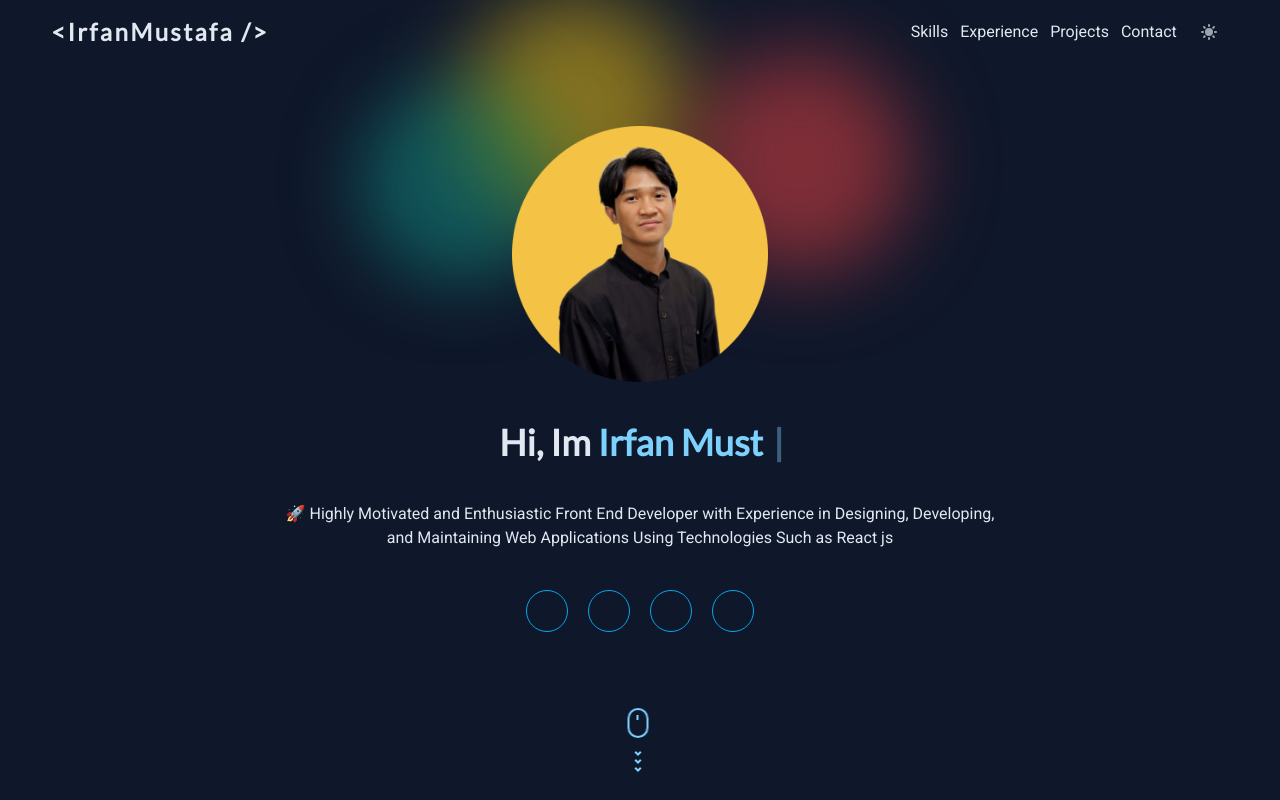
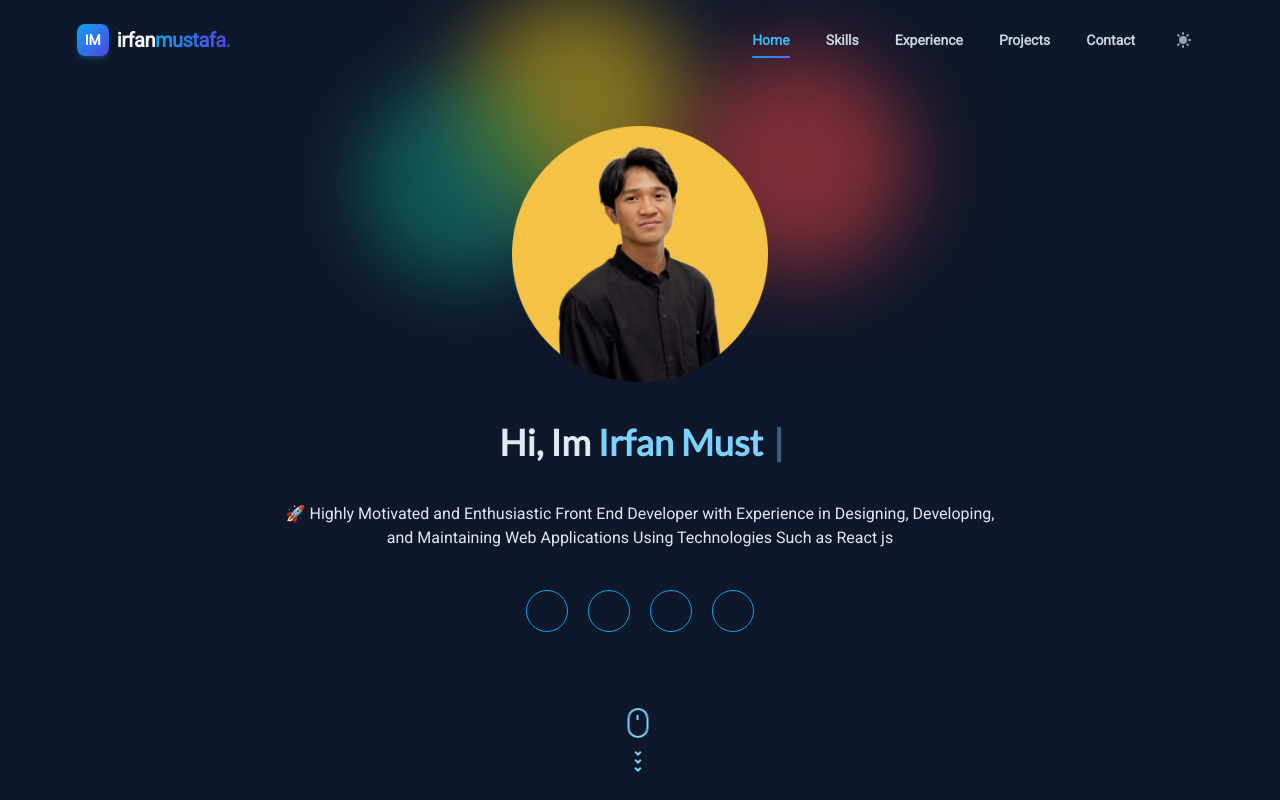
Before and after one commit to irfanmusthafaa/myportfolio, a Next.js app: page / in a window 1280 px wide. Shown: the top 800 px of the page. Built offline with nearby package versions, Linux system fonts and the light colour scheme; some icons are missing.

Commit message:
feat: add section components and implement dynamic navigation header

```diff
--- a/src/layouts/Header.js
+++ b/src/layouts/Header.js
@@ -1,74 +1,171 @@
-import React, { useContext } from 'react';
+import React, { useContext, useState, useEffect } from 'react';
 import PropTypes from 'prop-types';
-import { motion } from 'framer-motion';
+import { motion, AnimatePresence } from 'framer-motion';
 // context
 import { ScrollContext } from '../context/ScrollContext';
 
 // ----------------------------------------------------------------------
 
+const SECTION_LABELS = {
+  home: 'Home',
+  skills: 'Skills',
+  experience: 'Experience',
+  works: 'Projects',
+  contact: 'Contact',
+};
+
 export default function Header({ darkModeEnabled, toggleMode }) {
   const { isScroll, jumpToTop } = useContext(ScrollContext);
+  const [activeSection, setActiveSection] = useState('home');
+  const [dropdownOpen, setDropdownOpen] = useState(false);
+
+  useEffect(() => {
+    const sections = ['skills', 'experience', 'works', 'contact'];
+
+    const handleScroll = () => {
+      let current = 'home';
+      const scrollPosition = window.scrollY + 120; // offset for navbar height + buffer
+
+      // If we are close to the top of the page, it's home
+      if (window.scrollY < 100) {
+        setActiveSection('home');
+        return;
+      }
+
+      // If we are at the bottom of the page, it's contact
+      if (window.innerHeight + window.scrollY >= document.documentElement.scrollHeight - 50) {
+        setActiveSection('contact');
+        return;
+      }
+
+      for (const section of sections) {
+        const el = document.getElementById(section);
+        if (el) {
+          const rect = el.getBoundingClientRect();
+          const top = rect.top + window.scrollY;
+          const height = rect.height;
+          if (scrollPosition >= top && scrollPosition < top + height) {
+            current = section;
+          }
+        }
+      }
+
+      setActiveSection(current);
+    };
+
+    window.addEventListener('scroll', handleScroll, { passive: true });
+    handleScroll();
+
+    return () => window.removeEventListener('scroll', handleScroll);
+  }, []);
+
+  // Close dropdown on click outside
+  useEffect(() => {
+    if (!dropdownOpen) return;
+
+    const handleClickOutside = (e) => {
+      if (!e.target.closest('.mobile-breadcrumb-container')) {
+        setDropdownOpen(false);
+      }
+    };
+
+    document.addEventListener('click', handleClickOutside);
+    return () => document.removeEventListener('click', handleClickOutside);
+  }, [dropdownOpen]);
 
   return (
     <header className="container mx-auto">
       <nav
-        className={`fixed top-0 right-0 z-[1000] flex h-16 w-full items-center justify-between px-4 md:h-16 md:px-[4%] ${
-          isScroll ? 'backdrop-blur-xl backdrop-filter' : ''
+        className={`fixed top-0 left-0 right-0 z-[1000] flex h-16 w-full items-center justify-between px-4 transition-all duration-300 md:h-20 md:px-[6%] ${
+          isScroll
+            ? 'bg-white/70 shadow-sm shadow-slate-100/50 backdrop-blur-xl dark:bg-neutral-900/70 dark:shadow-none'
+            : 'bg-transparent'
         }`}
       >
+        {/* Logo Area */}
         <motion.div
-          initial={{ opacity: 0, scale: 0.5, x: -200 }}
+          initial={{ opacity: 0, scale: 0.8, x: -30 }}
           animate={{ opacity: 1, scale: 1, x: 0 }}
-          transition={{ duration: 2, delay: 0.5 }}
+          transition={{ duration: 0.5 }}
+          className="flex cursor-pointer select-none items-center gap-2"
+          onClick={jumpToTop}
         >
-          <h3
-            className="text-md cursor-pointer font-lato font-semibold tracking-widest md:text-2xl"
-            onClick={jumpToTop}
-          >
-            &lt;IrfanMustafa /&gt;
-          </h3>
+          <div className="flex h-8 w-8 items-center justify-center rounded-lg bg-gradient-to-br from-primary-500 to-indigo-600 text-sm font-black text-white shadow-md shadow-primary-500/25 transition-transform hover:scale-105 active:scale-95">
+            IM
+          </div>
+          <span className="text-md font-extrabold tracking-tight text-slate-800 dark:text-neutral-50 md:text-xl">
+            irfan
+            <span className="bg-gradient-to-r from-primary-500 to-indigo-600 bg-clip-text text-transparent">
+              mustafa
+            </span>
+            <span className="animate-pulse font-black text-primary-500">.</span>
+          </span>
         </motion.div>
+
+        {/* Desktop Navigation */}
         <motion.div
-          initial={{ opacity: 0, scale: 0.5, x: 200 }}
-          animate={{ opacity: 1, scale: 1, x: 0 }}
-          transition={{ duration: 2, delay: 0.5 }}
+          initial={{ opacity: 0, x: 30 }}
+          animate={{ opacity: 1, x: 0 }}
+          transition={{ duration: 0.5 }}
+          className="hidden md:block"
         >
-          <ul className="flex items-center space-x-3">
-            <li>
-              <a href="#skills" className="text-sm xs:text-base">
-                Skills
-              </a>
-            </li>
-            <li>
-              <a href="#experience" className="text-sm xs:text-base">
-                Experience
-              </a>
-            </li>
-            <li>
-              <a href="#works" className="text-sm xs:text-base">
-                Projects
-              </a>
-            </li>
-            <li>
-              <a href="#contact" className="text-sm xs:text-base">
-                Contact
-              </a>
-            </li>
-            <li>
+          <ul className="flex items-center space-x-1">
+            {Object.entries(SECTION_LABELS).map(([id, label]) => {
+              const isActive = activeSection === id;
+              return (
+                <li key={id} className="relative">
+                  <a
+                    href={id === 'home' ? '#' : `#${id}`}
+                    onClick={(e) => {
+                      if (id === 'home') {
+                        e.preventDefault();
+                        jumpToTop();
+                      }
+                    }}
+                    className={`relative block rounded-full px-4 py-2 text-sm font-bold transition-all duration-300 ${
+                      isActive
+                        ? 'font-extrabold text-primary-600 dark:text-primary-400'
+                        : 'text-slate-600 hover:text-slate-900 dark:text-neutral-300 dark:hover:text-neutral-50'
+                    }`}
+                  >
+                    {label}
+                    {isActive && (
+                      <motion.div
+                        layoutId="activeUnderline"
+                        className="absolute bottom-0 left-4 right-4 h-0.5 rounded-full bg-gradient-to-r from-primary-500 to-indigo-500"
+                        transition={{ type: 'spring', stiffness: 380, damping: 30 }}
+                      />
+                    )}
+                  </a>
+                </li>
+              );
+            })}
+            <li className="pl-2">
               <button
-                className="rounded-lg p-2.5 text-sm text-gray-500 hover:bg-gray-100 focus:outline-none focus:ring-4 focus:ring-gray-200 dark:text-gray-400 dark:hover:bg-gray-700 dark:focus:ring-gray-700"
+                className="rounded-xl p-2.5 text-sm text-slate-500 transition-colors hover:bg-slate-100/80 focus:outline-none dark:text-neutral-400 dark:hover:bg-neutral-800/80"
                 onClick={toggleMode}
+                aria-label="Toggle dark mode"
               >
                 {darkModeEnabled ? (
-                  <svg className="h-5 w-5" fill="currentColor" viewBox="0 0 20 20" xmlns="http://www.w3.org/2000/svg">
+                  <svg
+                    className="h-5 w-5 transition-transform duration-300 hover:rotate-12"
+                    fill="currentColor"
+                    viewBox="0 0 20 20"
+                    xmlns="http://www.w3.org/2000/svg"
+                  >
                     <path
-                      d="M10 2a1 1 0 011 1v1a1 1 0 11-2 0V3a1 1 0 011-1zm4 8a4 4 0 11-8 0 4 4 0 018 0zm-.464 4.95l.707.707a1 1 0 001.414-1.414l-.707-.707a1 1 0 00-1.414 1.414zm2.12-10.607a1 1 0 010 1.414l-.706.707a1 1 0 11-1.414-1.414l.707-.707a1 1 0 011.414 0zM17 11a1 1 0 100-2h-1a1 1 0 100 2h1zm-7 4a1 1 0 011 1v1a1 1 0 11-2 0v-1a1 1 0 011-1zM5.05 6.464A1 1 0 106.465 5.05l-.708-.707a1 1 0 00-1.414 1.414l.707.707zm1.414 8.486l-.707.707a1 1 0 01-1.414-1.414l.707-.707a1 1 0 011.414 1.414zM4 11a1 1 0 100-2H3a1 1 0 000 2h1z"
+                      d="M10 2a1 1 0 011 1v1a1 1 0 11-2 0V3a1 1 0 011-1zm4 8a4 4 0 11-8 0 4 4 0 018 0zm-.464 4.95l.707.707a1 1 0 001.414-1.414l-.707-.707a1 1 0 00-1.414 1.414zm2.12-10.607a1 1 0 010 1.414l-.706.707a1 1 0 11-1.414-1.414l.707-.707a1 1 0 011.414 0zM17 11a1 1 0 100-2h-1a1 1 0 100 2h1zm-7 4a1 1 0 011 1v1a1 1 0 11-2 0v-1a1 1 0 011-1zM5.05 6.464A1 1 0 106.465 5.05l-.708-.707a1 1 0 00-1.414 1.414l.707.707zm1.414 8.486l-.707.707a1 1 0 01-1.414-1.414l.707-.707a1 1 0 011.414 1.414z"
                       fillRule="evenodd"
                       clipRule="evenodd"
                     />
                   </svg>
                 ) : (
-                  <svg className="h-5 w-5" fill="currentColor" viewBox="0 0 20 20" xmlns="http://www.w3.org/2000/svg">
+                  <svg
+                    className="h-5 w-5 transition-transform duration-300 hover:-rotate-12"
+                    fill="currentColor"
+                    viewBox="0 0 20 20"
+                    xmlns="http://www.w3.org/2000/svg"
+                  >
                     <path d="M17.293 13.293A8 8 0 016.707 2.707a8.001 8.001 0 1010.586 10.586z" />
                   </svg>
                 )}
@@ -76,12 +173,115 @@ export default function Header({ darkModeEnabled, toggleMode }) {
             </li>
           </ul>
         </motion.div>
+
+        {/* Mobile Breadcrumb Menu & Dark Mode toggle */}
+        <div className="mobile-breadcrumb-container flex items-center gap-2 md:hidden">
+          <div className="relative flex items-center gap-1 text-[13px] font-medium text-slate-500 dark:text-neutral-400">
+            <span
+              className="cursor-pointer font-extrabold transition-colors hover:text-primary-500"
+              onClick={jumpToTop}
+            >
+              IM
+            </span>
+            <span className="font-bold text-slate-300 dark:text-neutral-800">/</span>
+            <button
+              onClick={() => setDropdownOpen(!dropdownOpen)}
+              className="flex items-center gap-1 rounded-full border border-slate-200/60 bg-slate-50/90 px-2.5 py-1 font-extrabold text-primary-600 transition-all hover:bg-primary-50 active:scale-95 dark:border-neutral-800/80 dark:bg-neutral-800/90 dark:text-primary-400 dark:hover:bg-neutral-800"
+            >
+              {SECTION_LABELS[activeSection] || activeSection}
+              <svg
+                className={`h-3 w-3 text-slate-400 transition-transform duration-200 dark:text-neutral-500 ${
+                  dropdownOpen ? 'rotate-180' : ''
+                }`}
+                fill="none"
+                viewBox="0 0 24 24"
+                stroke="currentColor"
+                strokeWidth="3"
+              >
+                <path strokeLinecap="round" strokeLinejoin="round" d="M19 9l-7 7-7-7" />
+              </svg>
+            </button>
+          </div>
+
+          <button
+            className="rounded-lg p-2 text-slate-500 transition-colors hover:bg-slate-100/50 focus:outline-none dark:text-neutral-400 dark:hover:bg-neutral-800/50"
+            onClick={toggleMode}
+            aria-label="Toggle dark mode"
+          >
+            {darkModeEnabled ? (
+              <svg
+                className="h-5 w-5 transition-transform duration-300 hover:rotate-12"
+                fill="currentColor"
+                viewBox="0 0 20 20"
+                xmlns="http://www.w3.org/2000/svg"
+              >
+                <path
+                  d="M10 2a1 1 0 011 1v1a1 1 0 11-2 0V3a1 1 0 011-1zm4 8a4 4 0 11-8 0 4 4 0 018 0zm-.464 4.95l.707.707a1 1 0 001.414-1.414l-.707-.707a1 1 0 00-1.414 1.414zm2.12-10.607a1 1 0 010 1.414l-.706.707a1 1 0 11-1.414-1.414l.707-.707a1 1 0 011.414 0zM17 11a1 1 0 100-2h-1a1 1 0 100 2h1zm-7 4a1 1 0 011 1v1a1 1 0 11-2 0v-1a1 1 0 011-1zM5.05 6.464A1 1 0 106.465 5.05l-.708-.707a1 1 0 00-1.414 1.414l.707-.707zm1.414 8.486l-.707.707a1 1 0 01-1.414-1.414l.707-.707a1 1 0 011.414 1.414z"
+                  fillRule="evenodd"
+                  clipRule="evenodd"
+                />
+              </svg>
+            ) : (
+              <svg
+                className="h-5 w-5 transition-transform duration-300 hover:-rotate-12"
+                fill="currentColor"
+                viewBox="0 0 20 20"
+                xmlns="http://www.w3.org/2000/svg"
+              >
+                <path d="M17.293 13.293A8 8 0 016.707 2.707a8.001 8.001 0 1010.586 10.586z" />
+              </svg>
+            )}
+          </button>
+        </div>
       </nav>
+
+      {/* Mobile Dropdown Menu Container */}
+      <AnimatePresence>
+        {dropdownOpen && (
+          <motion.div
+            initial={{ opacity: 0, y: -10, scale: 0.95 }}
+            animate={{ opacity: 1, y: 0, scale: 1 }}
+            exit={{ opacity: 0, y: -10, scale: 0.95 }}
+            transition={{ duration: 0.15, ease: 'easeOut' }}
+            className="mobile-breadcrumb-container fixed right-4 top-16 z-[999] w-48 rounded-2xl border border-slate-200/60 bg-white/80 p-2 shadow-lg shadow-slate-100/50 backdrop-blur-xl dark:border-neutral-800/80 dark:bg-neutral-900/80 dark:shadow-none"
+          >
+            <ul className="flex flex-col gap-1">
+              {Object.entries(SECTION_LABELS).map(([id, label]) => {
+                const isActive = activeSection === id;
+                return (
+                  <li key={id}>
+                    <a
+                      href={id === 'home' ? '#' : `#${id}`}
+                      onClick={(e) => {
+                        setDropdownOpen(false);
+                        if (id === 'home') {
+                          e.preventDefault();
+                          jumpToTop();
+                        }
+                      }}
+                      className={`flex items-center justify-between rounded-xl px-3 py-2.5 text-[13px] font-bold capitalize transition-all active:scale-[0.98] ${
+                        isActive
+                          ? 'bg-primary-500 text-white dark:bg-primary-600'
+                          : 'text-slate-600 hover:bg-slate-100/80 dark:text-neutral-300 dark:hover:bg-neutral-800/80'
+                      }`}
+                    >
+                      {label}
+                      {isActive && (
+                        <svg className="h-4 w-4" fill="none" viewBox="0 0 24 24" stroke="currentColor" strokeWidth="3">
+                          <path strokeLinecap="round" strokeLinejoin="round" d="M5 13l4 4L19 7" />
+                        </svg>
+                      )}
+                    </a>
+                  </li>
+                );
+              })}
+            </ul>
+          </motion.div>
+        )}
+      </AnimatePresence>
     </header>
   );
 }
-
-// ----------------------------------------------------------------------
 
 Header.propTypes = {
   darkModeEnabled: PropTypes.bool,
--- a/src/sections/Contact.js
+++ b/src/sections/Contact.js
@@ -41,7 +41,7 @@ export default function Contact() {
     }
   };
   return (
-    <section className="container mx-auto max-w-[90%] px-5 py-24">
+    <section id="contact" className="container mx-auto max-w-[90%] px-5 py-24">
       <div className="mb-12 flex w-full flex-col text-center">
         <HeadingAnimate>
           <h2 className="text-center font-lato text-3xl font-semibold text-primary-700 dark:text-primary-300 sm:text-4xl">
--- a/src/sections/HomeHero.js
+++ b/src/sections/HomeHero.js
@@ -74,7 +74,6 @@ export default function HomeHero() {
       </div>
       <ScrollToTop />
     </section>
-    <div id='skills' />
     </>
 
   );
--- a/src/sections/Projects.js
+++ b/src/sections/Projects.js
@@ -33,7 +33,6 @@ export default function Projects() {
           </div>
         </LoadAnimate>
       </section>
-      <div id="contact" />
     </>
   );
 }
--- a/src/sections/Skills-old.js
+++ b/src/sections/Skills-old.js
@@ -11,7 +11,7 @@ import { FRONTEND_SKILLS } from '../mock/tech-skills';
 export default function Skills() {
   return (
     <>
-      <section id="skills" className="container mx-auto max-w-7xl px-5 py-24 text-center">
+      <section id="skills-old" className="container mx-auto max-w-7xl px-5 py-24 text-center">
         <HeadingAnimate>
           <h2 className="mb-5 font-lato text-3xl font-semibold text-primary-700 dark:text-primary-300 sm:text-4xl">
             Specialized Skills
--- a/src/sections/Skills.js
+++ b/src/sections/Skills.js
@@ -14,7 +14,7 @@ import codingAnimationData from '../mock/lottie/coding.json';
 export default function Skills() {
   return (
     <>
-      <section className="mx-auto max-w-[90%] px-6 py-20 text-center sm:mt-10">
+      <section id="skills" className="mx-auto max-w-[90%] px-6 py-20 text-center sm:mt-10">
         <div className="mb-10 flex flex-col items-center space-y-4 text-center">
           <HeadingAnimate>
             <h2 className="mb-5 font-lato text-3xl font-semibold text-primary-700 dark:text-primary-300 sm:text-4xl">
```
